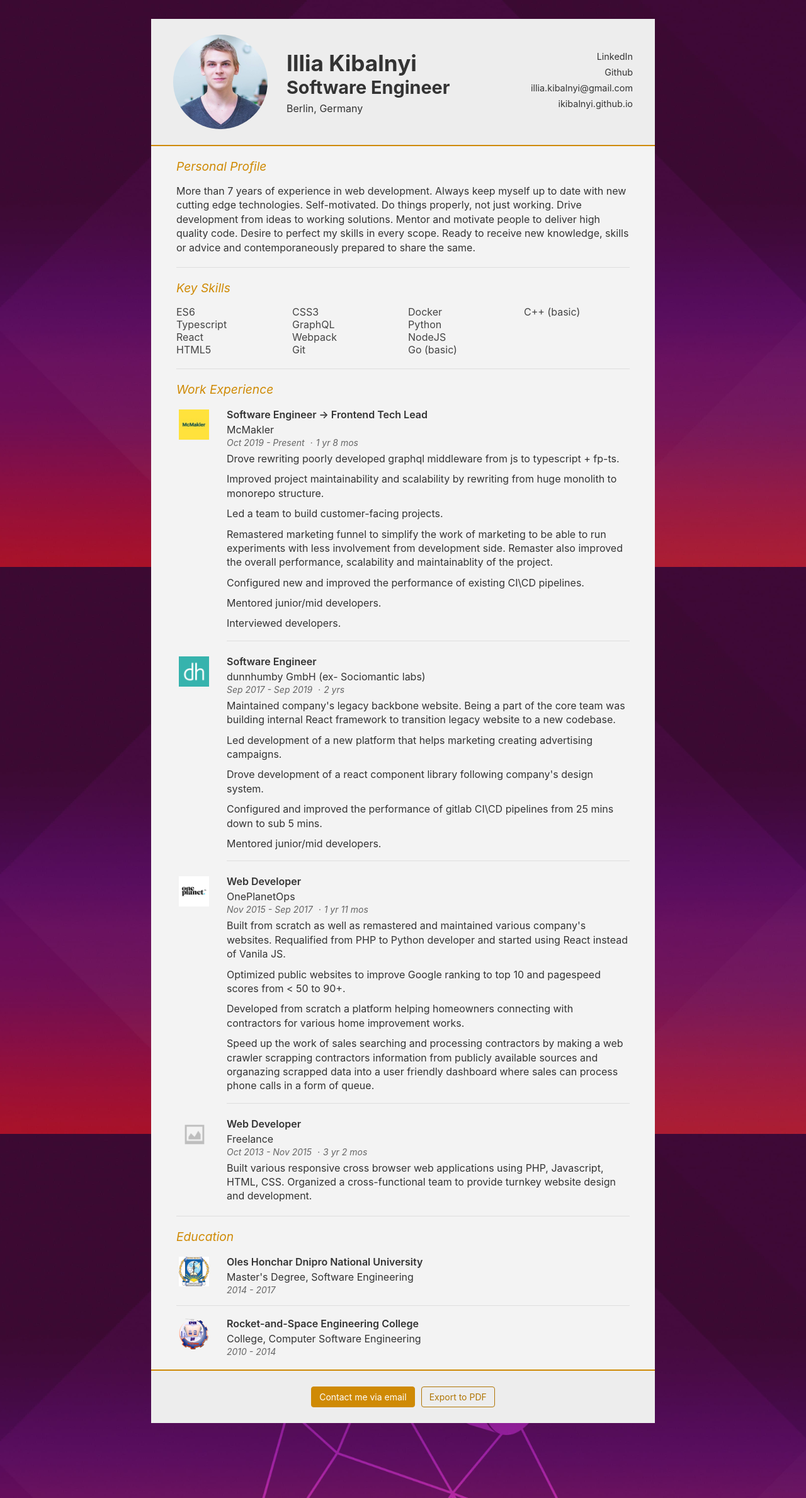
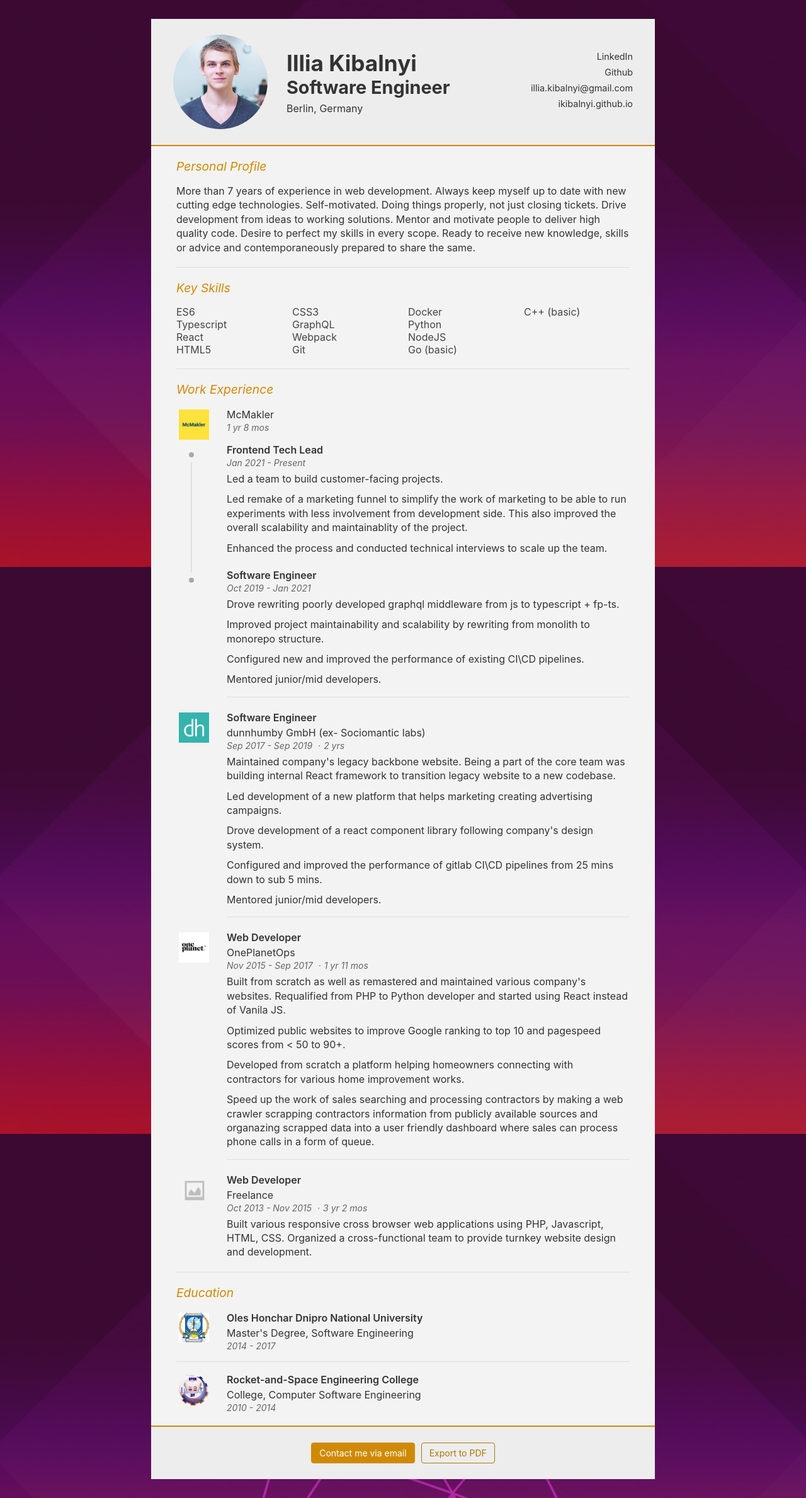
Before and after one commit to ikibalnyi/ikibalnyi.github.io, a Jekyll site: the page built from index.html, in a window 1280 px wide. Shown: the whole page at 63% size. Built offline with Jekyll 4.4.1, drawn with Linux system fonts in a browser that asks for light colours.

Commit message:
Improve experience with multiple roles

```diff
--- a/_data/experience.yml
+++ b/_data/experience.yml
@@ -1,21 +1,25 @@
 - company: McMakler
   url: https://www.mcmakler.de/
-  position: Software Engineer -> Frontend Tech Lead
-  startDate: Oct 2019
-  endDate: Present
   duration: 1 yr 8 mos
   logo: mcmakler.jpeg
-  description:
-    - Drove rewriting poorly developed graphql middleware from js to typescript + fp-ts.
-    - Improved project maintainability and scalability by rewriting from huge monolith to monorepo structure.
-    - Led a team to build customer-facing projects.
-    - Remastered marketing funnel to simplify the work of marketing to be able to run
-      experiments with less involvement from development side. Remaster also improved the overall
-      performance, scalability and maintainablity of the project.
-    - Configured new and improved the performance of existing CI\CD pipelines.
-    - Mentored junior/mid developers.
-    - Interviewed developers.
-
+  roles:
+    - title: Frontend Tech Lead
+      startDate: Jan 2021
+      endDate: Present
+      description:
+        - Led a team to build customer-facing projects.
+        - Led remake of a marketing funnel to simplify the work of marketing to be able to run
+          experiments with less involvement from development side. This also improved the overall
+          scalability and maintainablity of the project.
+        - Enhanced the process and conducted technical interviews to scale up the team.
+    - title: Software Engineer
+      startDate: Oct 2019
+      endDate: Jan 2021
+      description:
+        - Drove rewriting poorly developed graphql middleware from js to typescript + fp-ts.
+        - Improved project maintainability and scalability by rewriting from monolith to monorepo structure.
+        - Configured new and improved the performance of existing CI\CD pipelines.
+        - Mentored junior/mid developers.
 - company: dunnhumby GmbH (ex- Sociomantic labs)
   url: https://www.dunnhumby.com/
   position: Software Engineer
--- a/_includes/sections/experience.liquid
+++ b/_includes/sections/experience.liquid
@@ -4,27 +4,48 @@
 {% for job in include.experience %}
 <article class="entity job">
     <div class="entity-logo">
-        {% if job.logo %}
-            <img src="{{ "assets/img/" | relative_url | append: job.logo }}" alt="{{ job.company }}" />
-        {% else %}
-            <img src="{{ "assets/img/" | relative_url | append: 'no-image.png' }}" alt="{{ job.company }}" />
-        {% endif %}
+        {% if job.url %}<a href="{{ job.url }}">{% endif %}
+        <img src="{{ "assets/img/" | relative_url }}{{ job.logo | default: 'no-image.png' }}" alt="{{ job.company }}" />
+        {% if job.url %}</a>{% endif %}
     </div>
     <div class="entity-details">
         <div class="entity-summary-info">
-            <h3 class="entity-position">{{ job.position }}</h3>
-            <h4 class="entity-name">{% if job.url %}<a href="{{ job.url }}">{{ job.company }}</a>{% else %}{{ job.company }}{% endif %}</h4>
+            {% if job.position %}<h3 class="entity-position">{{ job.position }}</h3>{% endif %}
+            <h4 class="entity-name">
+                {% if job.url %}<a href="{{ job.url }}">{% endif %}
+                {{ job.company }}
+                {% if job.url %}</a>{% endif %}
+            </h4>
             <div class="entity-duration">
-                <span>{{ job.startDate | date: "%b %Y" }} - {{ job.endDate | date: "%b %Y" }}</span>
-                {% if job.duration %}
-                    <span class="bullet">{{ job.duration }}</span>
+                {% if job.startDate or job.endDate %}
+                    <span>{{ job.startDate | date: "%b %Y" }} - {{ job.endDate | date: "%b %Y" }}</span>
                 {% endif %}
+                {% if job.duration %}<span>{{ job.duration }}</span>{% endif %}
             </div>
         </div>
         <div class="entity-description">
             {% for paragraph in job.description %}<p>{{ paragraph }}</p>{% endfor %}
         </div>
     </div>
+    {% if job.roles %}
+        <ul class="roles">
+            {% for role in job.roles %}
+                <li class="entity-details role">
+                    <div class="entity-summary-info">
+                        {% if role.title %}<h3 class="entity-position">{{ role.title }}</h3>{% endif %}
+                        <div class="entity-duration">
+                            {% if role.startDate or role.endDate %}
+                                <span>{{ role.startDate | date: "%b %Y" }} - {{ role.endDate | date: "%b %Y" }}</span>
+                            {% endif %}
+                        </div>
+                    </div>
+                    <div class="entity-description">
+                        {% for paragraph in role.description %}<p>{{ paragraph }}</p>{% endfor %}
+                    </div>
+                </li>
+            {% endfor %}
+        </ul>
+    {% endif %}
 </article>
 {% endfor %}
 {% endcapture %}
--- a/assets/css/style.scss
+++ b/assets/css/style.scss
@@ -86,12 +86,6 @@
     }
 }
 
-
-.bullet:before {
-    content: '\00B7';
-    margin: 0 5px;
-}
-
 .entity {
     page-break-inside: avoid;
 
@@ -123,10 +117,19 @@
         }
     }
 
+    .entity-details {
+        min-height: 56px;
+    }
+
     .entity-duration {
         color: #666666;
         font-size: $small-font-size;
         font-style: italic;
+
+        span + span:before {
+            content: '\00B7';
+            margin: 0 5px;
+        }
     }
 }
 
@@ -156,6 +159,41 @@
         @include media-query($screen-sm) {
             margin-left: 80px;
         }
+    }
+}
+
+.roles {
+    .role {
+        list-style: none;
+        position: relative;
+        padding-bottom: 10px;
+
+        &:before {
+            content: '';
+            display: block;
+            position: absolute;
+            top: 16px;
+            left: 20px;
+            background-color: rgba(0, 0, 0, 0.3);
+            border-radius: 50%;
+            height: 8px;
+            width: 8px;
+        }
+
+        &:not(:last-child):after {
+            content: "";
+            position: absolute;
+            height: calc(100% - 24px);
+            min-height: 38px;
+            top: 32px;
+            left: 23px;
+            width: 2px;
+            background-color: rgba(0, 0, 0, 0.08);
+        }
+    }
+
+    .role + .role {
+        padding-bottom: 0;
     }
 }
 
--- a/index.html
+++ b/index.html
@@ -9,7 +9,7 @@ layout: default
         <p>
             More than 7 years of experience in web development.
             Always keep myself up to date with new cutting edge technologies.
-            Self-motivated. Do things properly, not just working.
+            Self-motivated. Doing things properly, not just closing tickets.
             Drive development from ideas to working solutions.
             Mentor and motivate people to deliver high quality code.
             Desire to perfect my skills in every scope. Ready to receive new knowledge,
```
